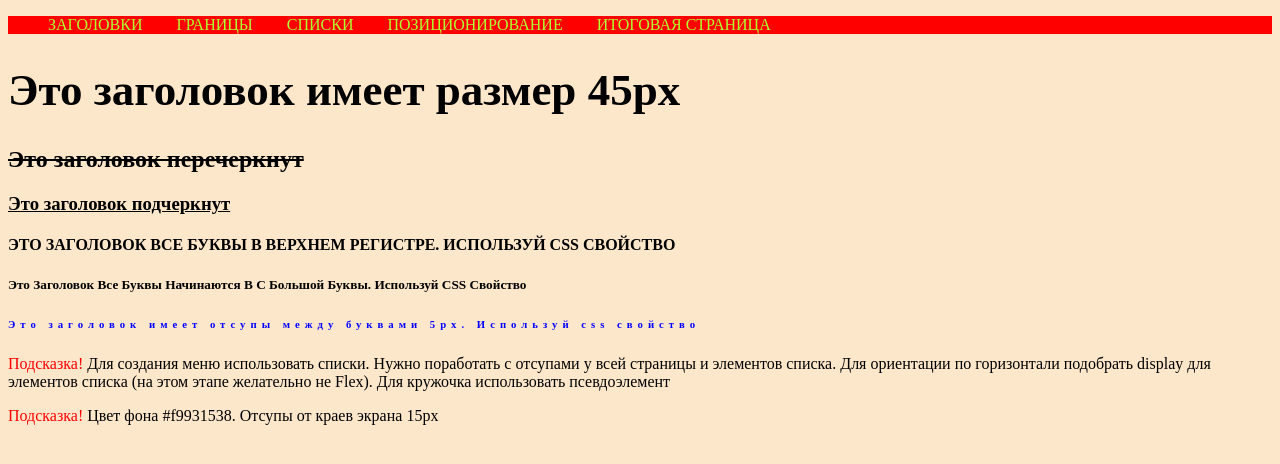
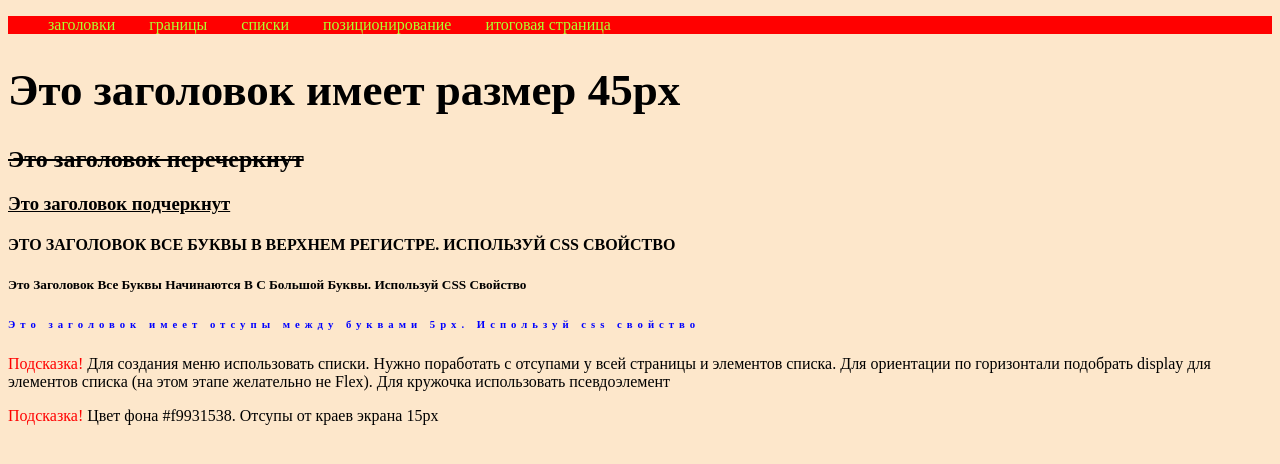
Before and after one commit to alinaivsk/study, a plain HTML site: page index.html in a window 1280 px wide. Drawn offline with Linux system fonts and the light colour scheme.

Commit message:
text transformation change

```diff
--- a/styles/style.css
+++ b/styles/style.css
@@ -6,7 +6,7 @@ a {text-decoration: none;
 	color: greenyellow;}
 li {display: inline-block;
 	margin-right: 30px;
-	text-transform: uppercase;}
+	text-transform: lowercase;}
 li::before {
 			color: white;
 			background-color: white;
```
